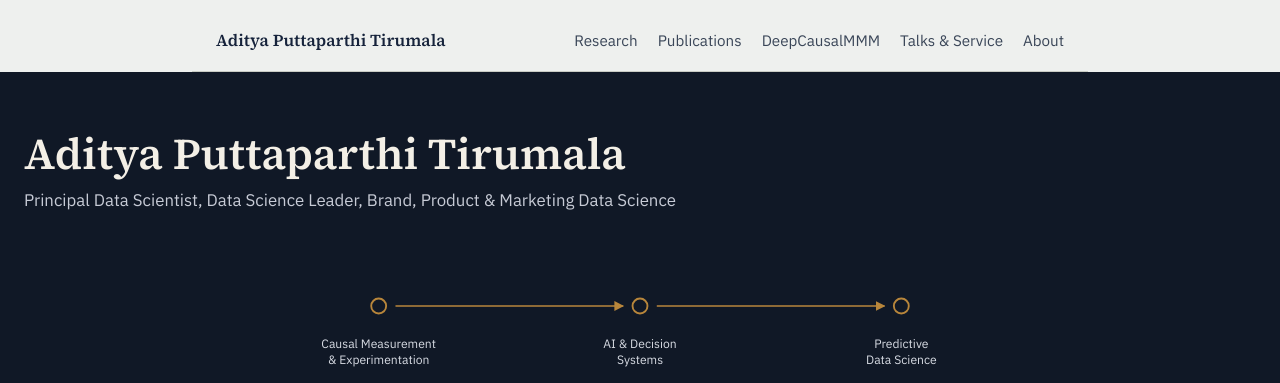
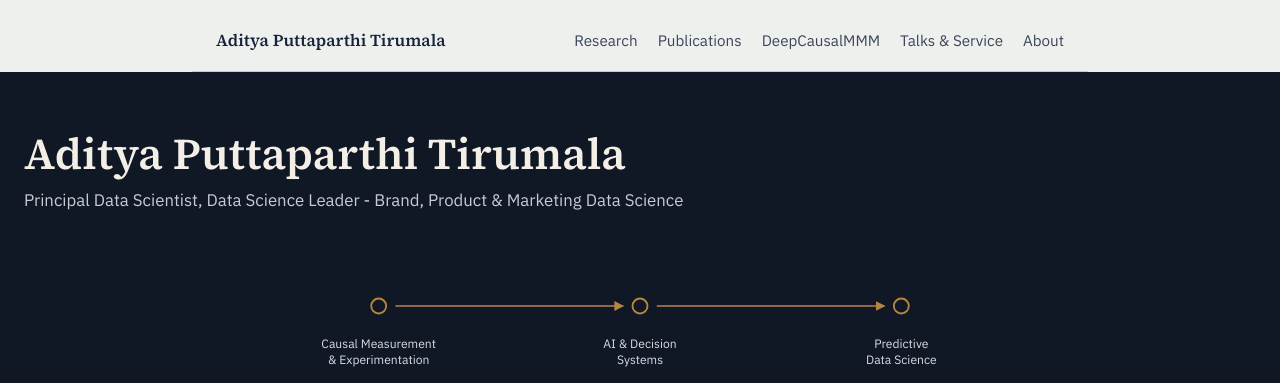
Before and after one commit to adityapt/personal-repo, a Jekyll site: the page built from index.md, in a window 1280 px wide. Shown: the top 383 px of the page. Built offline with Jekyll 4.4.1, drawn with Linux system fonts in a browser that asks for light colours.

Commit message:
Fix role description formatting in home.html

```diff
--- a/_layouts/home.html
+++ b/_layouts/home.html
@@ -3,7 +3,7 @@ layout: default
 ---
 <section class="hero">
   <h1>Aditya Puttaparthi Tirumala</h1>
-  <p class="role">Principal Data Scientist, Data Science Leader, Brand, Product &amp; Marketing Data Science</p>
+  <p class="role">Principal Data Scientist, Data Science Leader - Brand, Product &amp; Marketing Data Science</p>
   {% include dag.html %}
 </section>
 <article class="page">
```
